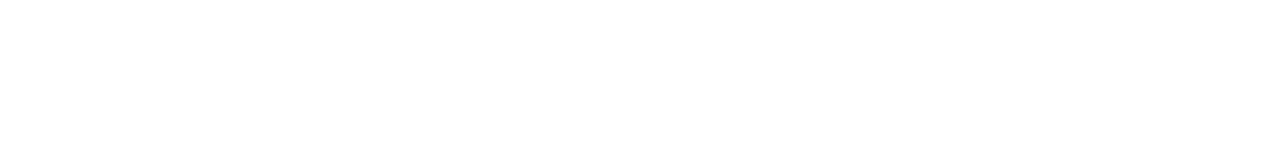
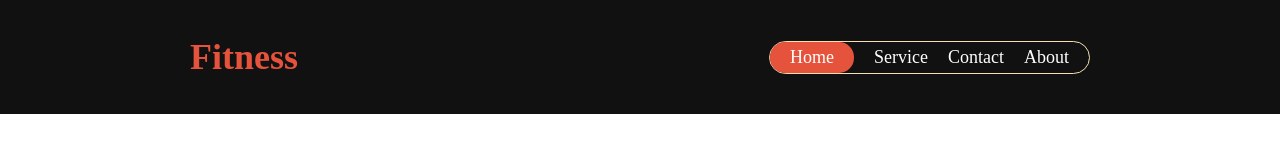
Before and after one commit to SagarKarmoker/fitness-website, a plain HTML site: page index.html in a window 1280 px wide. Drawn offline with Linux system fonts and the light colour scheme.

Commit message:
navbar done

```diff
--- a/index.html
+++ b/index.html
@@ -1,12 +1,25 @@
 <!DOCTYPE html>
 <html lang="en">
+
 <head>
     <meta charset="UTF-8">
     <meta name="viewport" content="width=device-width, initial-scale=1.0">
     <title>Assignment 2</title>
     <link rel="stylesheet" href="styles.css">
 </head>
+
 <body>
+    <header class="header-section">
+        <nav>
+            <p>Fitness</p>
+            <ul>
+                <li class="home-link">Home</li>
+                <li>Service</li>
+                <li>Contact</li>
+                <li>About</li>
+            </ul>
+        </nav>
+    </header>
+</body>
 
-</body>
 </html>
--- a/styles.css
+++ b/styles.css
@@ -0,0 +1,52 @@
+body {
+    margin: 0;
+}
+
+:root {
+    --primary-color: #E6533C;
+    --bg-color: rgba(17, 17, 17, 1.00);
+    --plr: 190px;
+}
+
+.header-section {
+    background-color: var(--bg-color);
+}
+
+/* navbar */
+
+nav {
+    display: flex;
+    justify-content: space-between;
+    align-items: center;
+    padding: 0 var(--plr);
+}
+
+nav ul{
+    display: flex;
+    align-items: center;
+    list-style: none;
+    gap: 20px;
+    font-size: 18px;
+    border: 1px solid wheat;
+    border-radius: 50px;
+    color: white;
+}
+
+nav ul {
+    margin: 0;
+    padding: 0 20px 0 0;
+}
+
+nav p {
+    color: var(--primary-color);
+    font-size: 36px;
+    font-weight: bold;
+}
+
+.home-link{
+    background-color: var(--primary-color);
+    padding: 5px 20px;
+    border-radius: 15px;
+}
+
+/* header */
```
